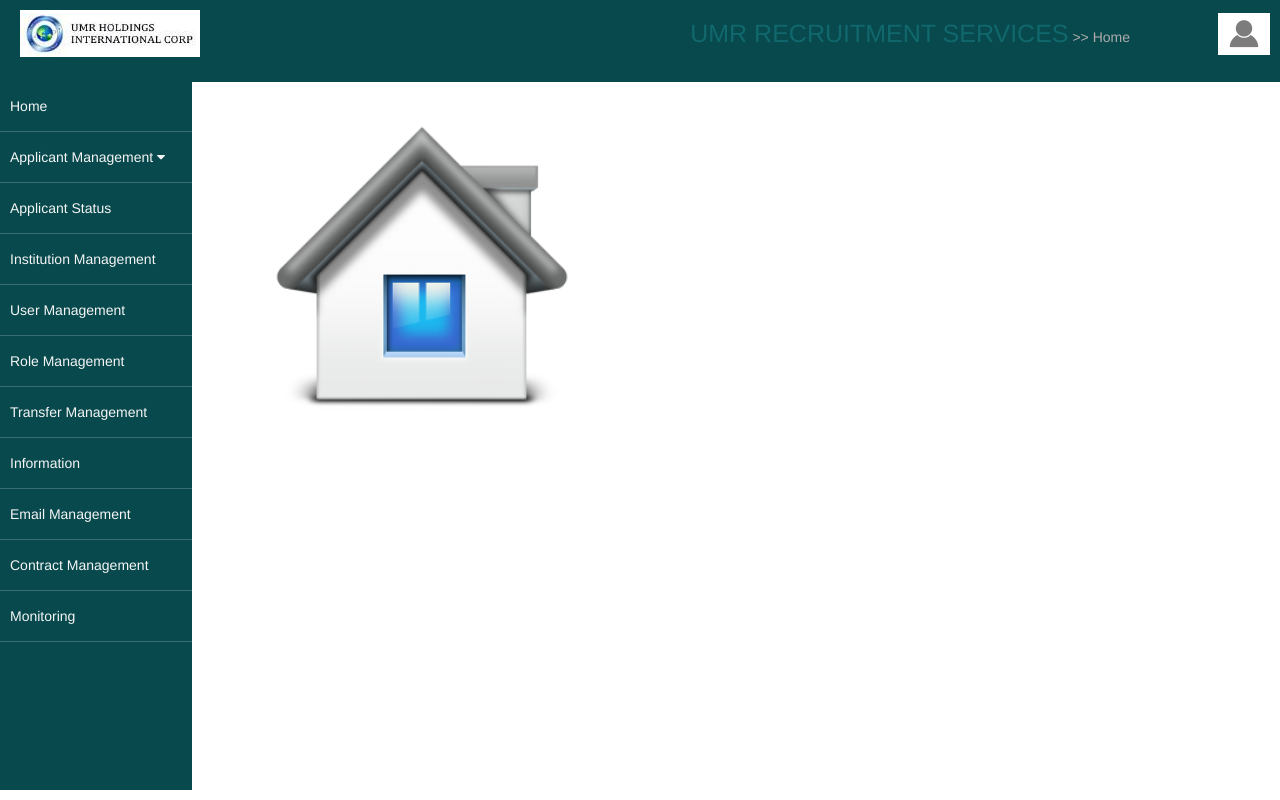
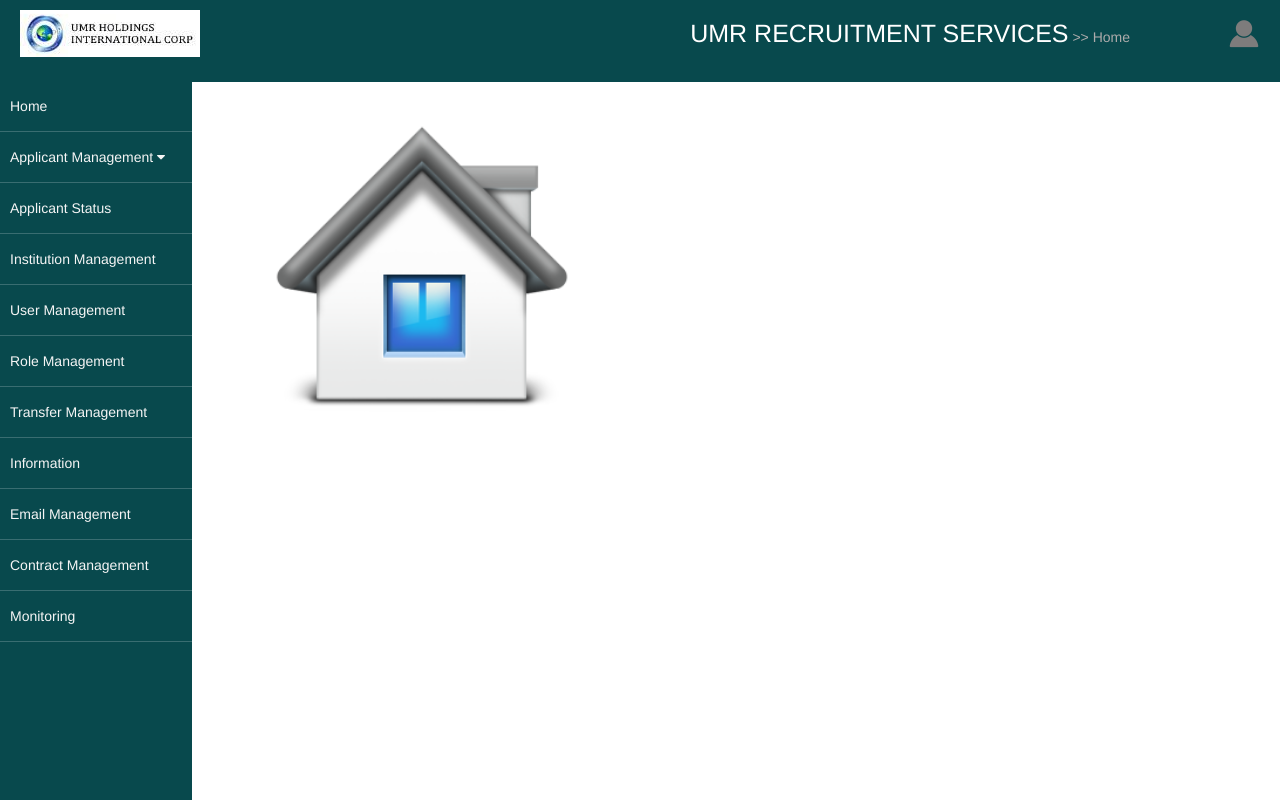
Before and after one commit to towsifcoder/UMR_recruitment_demo, a plain HTML site: page index.html in a window 1280 px wide. Drawn offline with nearby package versions, Linux system fonts and the light colour scheme.

Commit message:
design update

```diff
--- a/index.html
+++ b/index.html
@@ -59,12 +59,12 @@
           </nav>
           <a href="#" class="brand"><img src="img/universal-medical-records_logo.png" alt="UMR logo" ></a>
           <div class="header-text">
-            <span style="font-size: 25px; color: #10686d">UMR RECRUITMENT SERVICES</span> >> Home
+            <span class="topTitle">UMR RECRUITMENT SERVICES</span> >> Home
           </div>
         </div>
 
         <div class="site-header__end dropdown" style="float:right;">
-          <a href="#" class="brand"><button class="dropbtn"><img src="img/profile-icon.png" alt="Profile" style="height: 40px; width:auto; background-color: #fff !important;"></button></a>
+          <a href="#" class="brand"><button class="dropbtn topProfileLogo"><img src="img/profile-icon.png" alt="Profile" class="topProfileLogoImg"></button></a>
           <div class="dropdown-content">
             <a href="#">User Profile</a>
             <a href="#">Change Password</a>
--- a/styles/index.css
+++ b/styles/index.css
@@ -122,6 +122,7 @@ tr:nth-child(even) {
 
   .nav__wrapper {
     margin-top: 15px;
+    margin-bottom: -10px;
     position: fixed;
     top: 66px;
     left: 0;
@@ -134,7 +135,9 @@ tr:nth-child(even) {
     display: block; }
     @media (max-width: 679px) {
       .nav__wrapper {
-        top: 101px;} }
+        top: 101px;
+      }
+    }
   .nav__item {
     border-bottom: 1px solid rgba(255, 255, 255, 0.2); }
     .nav__item a {
```
